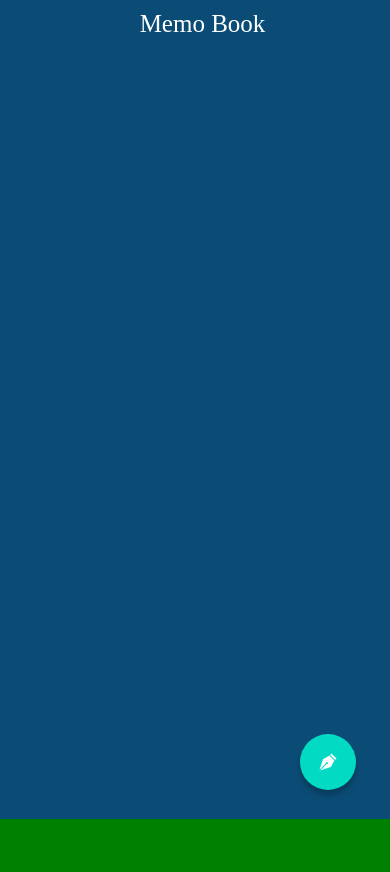
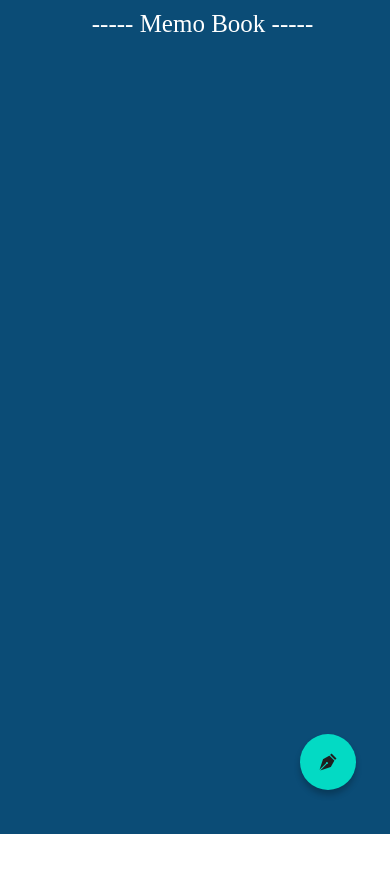
Before and after one commit to kurikuri333/Todolist, a React Native app: screen / in a window 390 px wide. Shown: the top 872 px of the page. After the commit the page ends 844 px from the top, so only its background shows below. Built offline with nearby package versions, Linux system fonts and the light colour scheme; what react-native-storage would draw is missing.

Commit message:
Fabボタン調整中

```diff
--- a/App.tsx
+++ b/App.tsx
@@ -88,7 +88,7 @@ const [ready, setReady] = useState(false);
       check: false
     }
     storage.save({
-      key: ('key'+( '000' +String(todos.length === 0 ? 1 : todos[todos.length - 1].id + 1)).slice( -3 )+':ID'),
+      key: ('key'+( '00000000' +String(todos.length === 0 ? 1 : todos[todos.length - 1].id + 1)).slice( -8 )),
       data: {
         id: todos.length === 0 ? 1 : todos[todos.length - 1].id + 1 ,
         title,
@@ -132,7 +132,7 @@ const [ready, setReady] = useState(false);
   const handleDelete = (id: number) =>{
     deleteTodo(id);
     storage.remove({
-      key : 'key'+( '000' + String(id) ).slice( -3 )+':ID'
+      key : 'key'+( '00000000' + String(id) ).slice( -8 )
     });
   }
 
@@ -140,7 +140,7 @@ const [ready, setReady] = useState(false);
 
   const handleCheckbox = async (id: number) =>{
     await AsyncStorage.getAllKeys().then(allkeys =>{
-      const keyIDs :string = 'key'+( '000' + String(id) ).slice( -3 )+':ID';
+      const keyIDs :string = 'key'+( '00000000' + String(id) ).slice( -8 );
       const indexNunber :number = allkeys.indexOf(keyIDs);
       todos[indexNunber-1]['check'] = !todos[indexNunber-1]['check'] ;
       storage.save({
@@ -165,7 +165,7 @@ const [ready, setReady] = useState(false);
       <SafeAreaView style={styles.container}>
       <View style = {styles.todo_wrapper}>
         <View>
-            <Text style={ styles.plus }>Memo Book</Text>
+            <Text style={ styles.plus }>----- Memo Book -----</Text>
          </View>
           <FlatList
             data={todos}
@@ -195,7 +195,7 @@ const [ready, setReady] = useState(false);
         </View>
         <FAB
           icon = {"fountain-pen-tip"}
-          color = {'white'}
+          color = {'#1f1f1f'}
           style={styles.fab}
           onPress={() => handlePlus()}
           />
@@ -212,7 +212,7 @@ const [ready, setReady] = useState(false);
           </View>
           <View style={ styles.button }>
             <TouchableOpacity onPress={() => handleAdd()}>
-              <Text style={ styles.add }>Add</Text>
+              <Text style={ styles.add }>+New memo</Text>
             </TouchableOpacity>
             <TouchableOpacity onPress={() => handleCancel()}>
               <Text style={ styles.cancel }>Cancel</Text>
@@ -231,8 +231,10 @@ const windowHeight = Dimensions.get('window').height;
 const styles = StyleSheet.create({
 
   container: {
-    backgroundColor: "green",
+    backgroundColor: '#0B4C76',
     paddingBottom: 100,
+    height: windowHeight-10,
+    paddingBotum: 10,
   },
   modal: {
     justifyContent: 'center',
@@ -249,8 +251,8 @@ const styles = StyleSheet.create({
   todo_wrapper: {
     marginTop: 0,
     backgroundColor: '#0B4C76',
-    height: windowHeight-25,
-    width: windowWidth,
+    // height: windowHeight*0.96,
+    // width: windowWidth,
   },
   todo_container: {
     flex: 1,
@@ -285,28 +287,35 @@ const styles = StyleSheet.create({
     marginTop: 10,
     marginBottom: 10,
     paddingLeft: 15,
+    backgroundColor: '#0B4C76',
 
   },
   add: {
-    fontSize: 15,
+    fontSize: 18,
+    fontFamily: 'DancingScript-Bold',
     textAlign: 'center',
     color: '#fff',
     width: 250,
     marginTop: 20,
     marginRight: 5,
     padding: 10,
-    backgroundColor: '#4169e1',
+    backgroundColor: '#0B4C76',
+    borderWidth: 0.7,
+    borderColor: '#ccc',
     borderRadius: 10,
   },
   cancel: {
-    fontSize: 15,
+    fontSize: 18,
+    fontFamily: 'DancingScript-Bold',
     textAlign: 'center',
     color: '#fff',
     width: '100%',
     marginTop: 20,
     marginLeft: 5,
     padding: 10,
-    backgroundColor: '#ccc',
+    backgroundColor: '#0B4C76',
+    borderWidth: 0.7,
+    borderColor: '#ccc',
     borderRadius: 10,
   },
   textinput_frame: {
```
